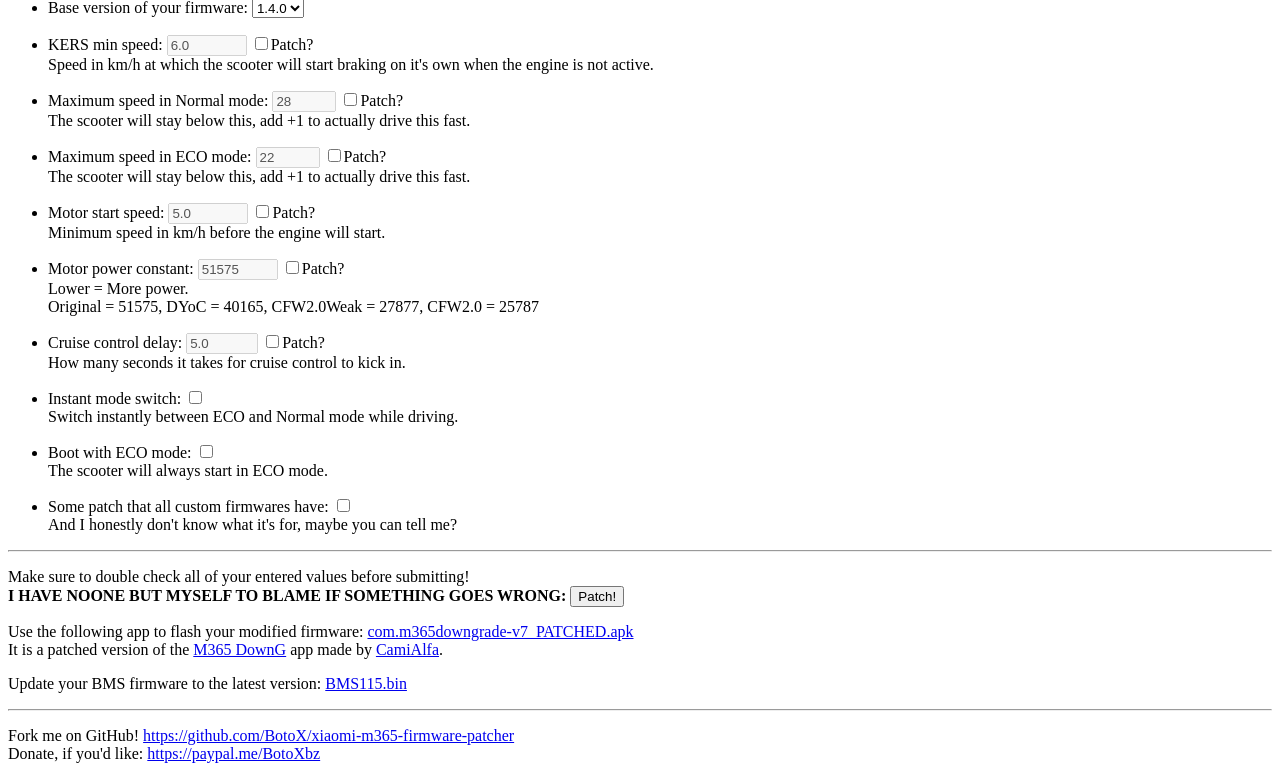
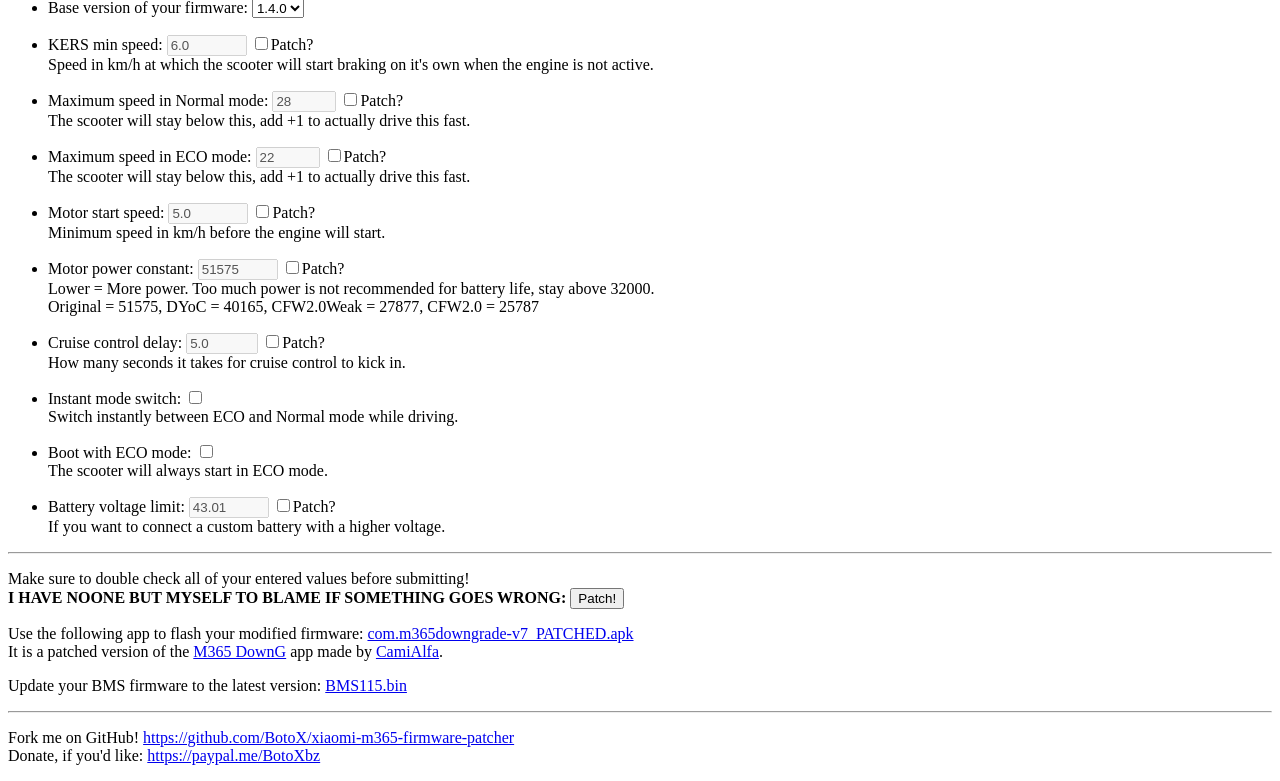
Before and after one commit to BotoX/xiaomi-m365-firmware-patcher, a Flask app: page / in a window 1280 px wide. Shown: the part 224-1005 px from the top of the page. Run offline with Flask 2, Linux system fonts and the light colour scheme.

Commit message:
Resolved mistery around "idk_what_this_does" -> Battery max Voltage

```diff
--- a/patcher.py
+++ b/patcher.py
@@ -88,11 +88,10 @@ class FirmwarePatcher():
         pre, post = PatchImm(self.data, ofs, 2, val, MOVS_T1_IMM)
         return [(ofs, pre, post)]
 
-    # all CFWs have this patch and I don't know what it actually does
-    def idk_what_this_does(self):
+    def voltage_limit(self, volts):
+        val = struct.pack('<H', int(volts * 100) - 2600)
         sig = [0x40, 0xF2, 0xA5, 0x61, 0xA0, 0xF6, 0x28, 0x20, 0x88, 0x42]
         ofs = FindPattern(self.data, sig)
-        val = struct.pack('<H', 0xA28)
         pre, post = PatchImm(self.data, ofs, 4, val, MOVW_T3_IMM)
         return [(ofs, pre, post)]
 
@@ -363,7 +362,7 @@ if __name__ == "__main__":
     cfw.kers_min_speed(35)
     cfw.normal_max_speed(31)
     cfw.eco_max_speed(26)
-    cfw.idk_what_this_does()
+    cfw.voltage_limit(52)
     cfw.motor_start_speed(3)
     cfw.motor_power_constant(40165)
     cfw.instant_eco_switch()
--- a/web/app.py
+++ b/web/app.py
@@ -71,9 +71,11 @@ def patch_firmware():
     if boot_with_eco:
         patcher.boot_with_eco()
 
-    idk_what_this_does = flask.request.args.get('idk_what_this_does', None)
-    if idk_what_this_does:
-        patcher.idk_what_this_does()
+    voltage_limit = flask.request.args.get('voltage_limit', None)
+    if voltage_limit is not None:
+        voltage_limit = float(voltage_limit)
+        assert voltage_limit >= 43.01 and voltage_limit <= 63.00
+        patcher.voltage_limit(voltage_limit)
 
     resp = flask.Response(patcher.data)
     resp.headers['Content-Type'] = 'application/octet-stream'
--- a/web/templates/home.html
+++ b/web/templates/home.html
@@ -77,7 +77,7 @@
         <input name="motor_power_constant" type="number" step="1" min="25787" max="65535" value="51575" disabled>
         <label><input type="checkbox" onchange="CheckForm('motor_power_constant', this);">Patch?</label>
         <br>
-        Lower = More power.<br>
+        Lower = More power. Too much power is not recommended for battery life, stay above 32000.<br>
         Original = 51575, DYoC = 40165, CFW2.0Weak = 27877, CFW2.0 = 25787
     </p></li>
 
@@ -104,10 +104,11 @@
     </p></li>
 
     <li><p>
-        Some patch that all custom firmwares have:
-        <label><input type="checkbox" name="idk_what_this_does"></label>
+        Battery voltage limit:
+        <input name="voltage_limit" type="number" step="0.01" min="43.01" max="63.00" value="43.01" disabled>
+        <label><input type="checkbox" onchange="CheckForm('voltage_limit', this);">Patch?</label>
         <br>
-        And I honestly don't know what it's for, maybe you can tell me?
+        If you want to connect a custom battery with a higher voltage.
     </p></li>
 
 </ul>
@@ -167,7 +168,7 @@
         ChangeForm("cruise_control_delay", "5", false);
         ChangeForm("instant_eco_switch", false);
         ChangeForm("boot_with_eco", false);
-        ChangeForm("idk_what_this_does", false);
+        ChangeForm("voltage_limit", "43.01", false);
     }
 
     function Preset_Mine() {
@@ -179,7 +180,7 @@
         ChangeForm("cruise_control_delay", "5", false);
         ChangeForm("instant_eco_switch", true);
         ChangeForm("boot_with_eco", false);
-        ChangeForm("idk_what_this_does", true);
+        ChangeForm("voltage_limit", "52.00", true);
     }
 
     function Preset_DYoC() {
@@ -191,7 +192,7 @@
         ChangeForm("cruise_control_delay", "5", false);
         ChangeForm("instant_eco_switch", false);
         ChangeForm("boot_with_eco", false);
-        ChangeForm("idk_what_this_does", true);
+        ChangeForm("voltage_limit", "52.00", true);
     }
 
     function Preset_CFWW() {
@@ -203,7 +204,7 @@
         ChangeForm("cruise_control_delay", "5", false);
         ChangeForm("instant_eco_switch", false);
         ChangeForm("boot_with_eco", false);
-        ChangeForm("idk_what_this_does", true);
+        ChangeForm("voltage_limit", "52.00", true);
     }
 </script>
 
```
